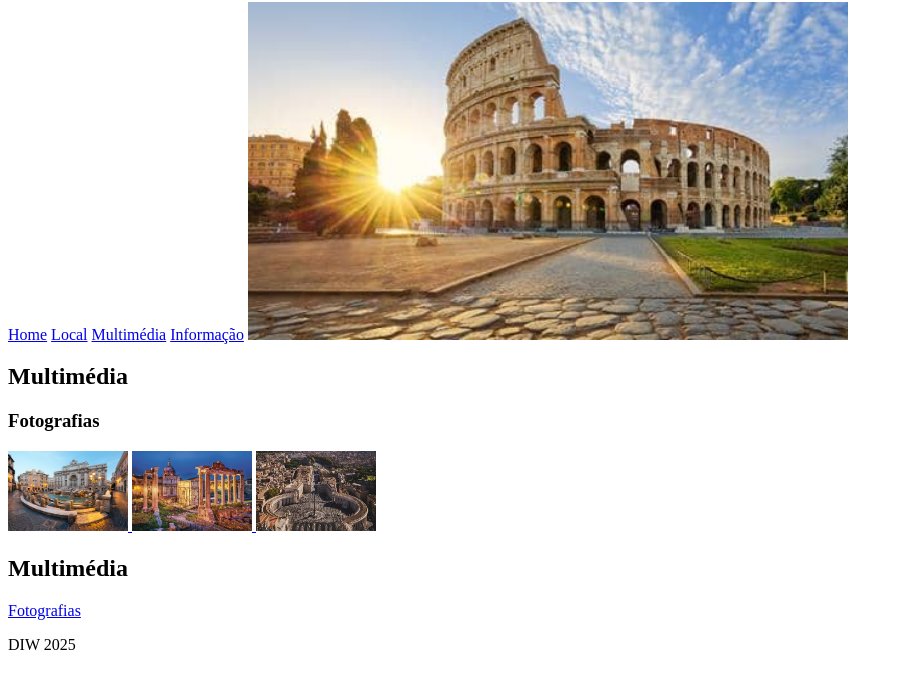
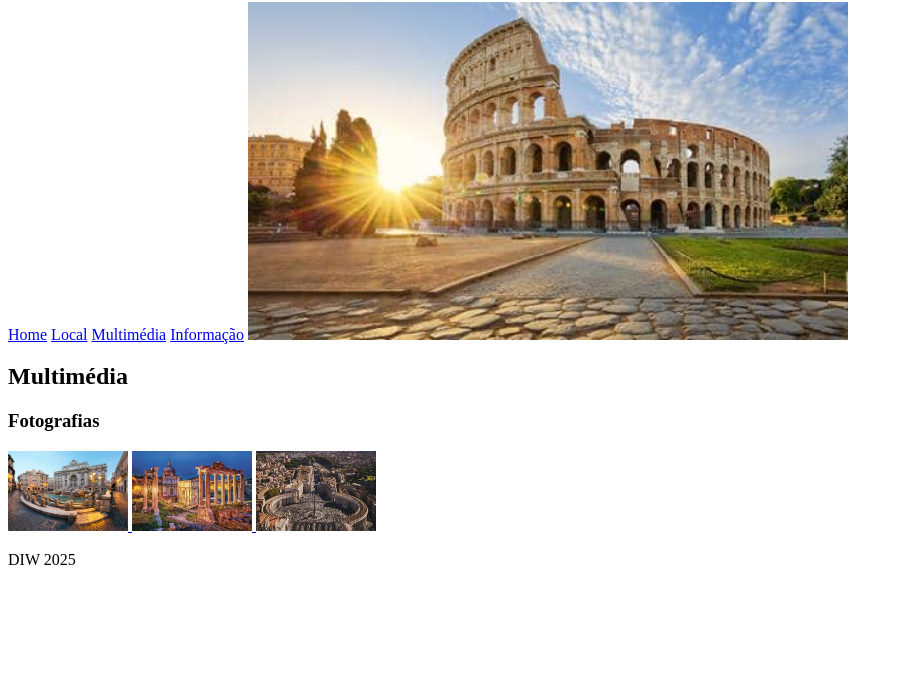
Before and after one commit to duartefernandes-a22202910/duartefernandes-a22202910.github.io, a plain HTML site: page cidade/multimedia.html in a window 1280 px wide. Shown: the part 78-766 px from the top of the page, without its empty margins (0-903 px from the left). Drawn offline with Linux system fonts and the light colour scheme.

Commit message:
cidade 1

```diff
--- a/cidade/multimedia.html
+++ b/cidade/multimedia.html
@@ -29,11 +29,6 @@
                     <img src="images/Roma-praca-pequena.jpg" alt="Praça de São Pedro" width="120" height="80">
                 </a>
             </p>
-
-            <h2>Multimédia</h2>
-            <p>
-                <a href="#fotografia">Fotografias</a><br>
-            </p>
         </main>
         <footer>
             <p>DIW 2025</p>
```
Also changed, not shown: Index.html (+1 -0 lines), cidade/index.html (indentation only).
